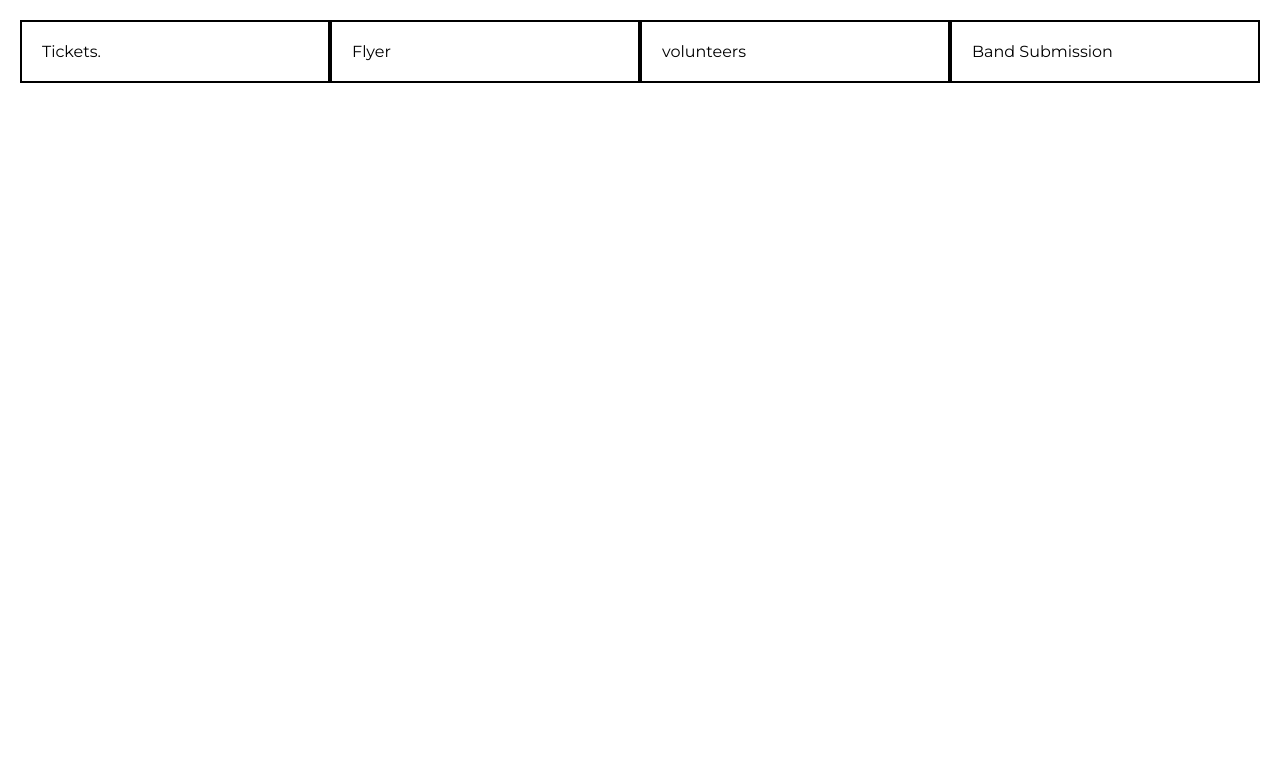
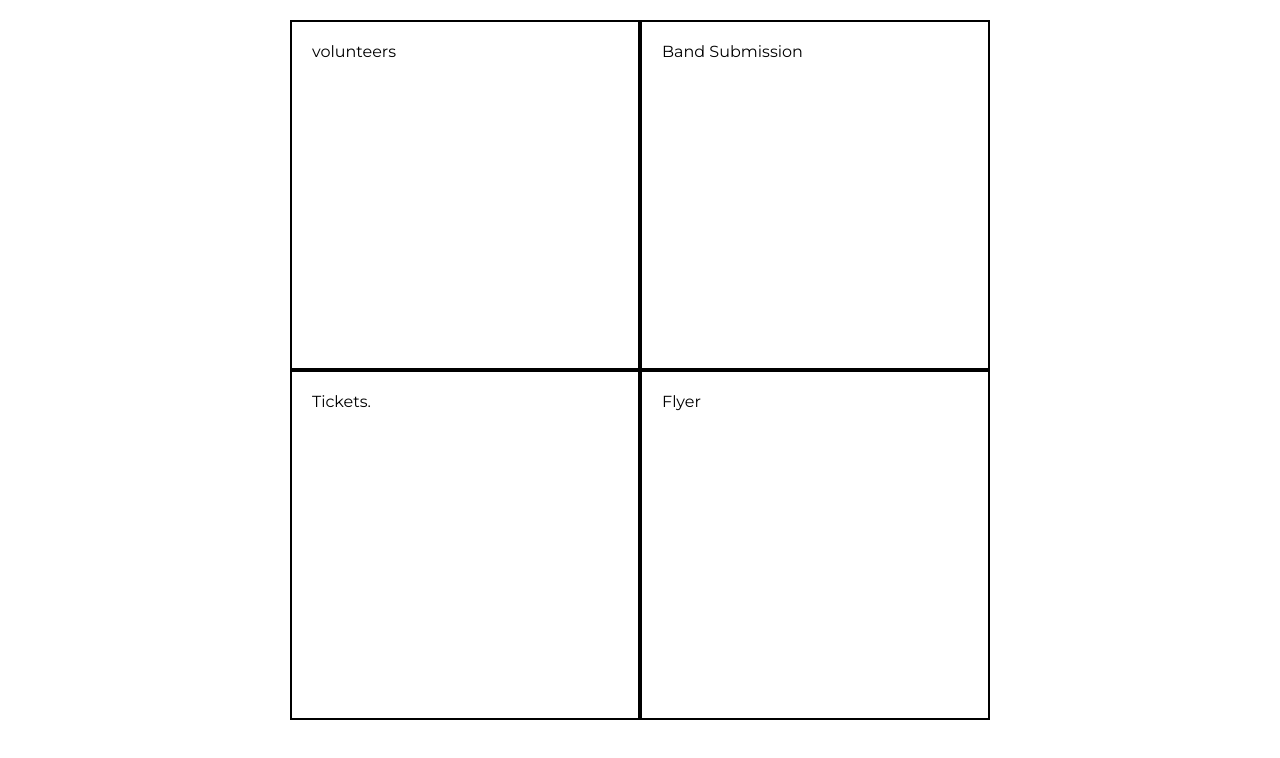
Before and after one commit to Slavi-Svec/react-components, a React (Create React App) app: page / in a window 1280 px wide. Shown: the top 758 px of the page. Built offline with nearby package versions, Linux system fonts and the light colour scheme.

Commit message:
Size the grid into 4 sections

```diff
--- a/src/Components/ReactGrid/ReactGrid.jsx
+++ b/src/Components/ReactGrid/ReactGrid.jsx
@@ -3,12 +3,16 @@ import './styles.css'
 
 const ReactGrid = () => {
   return (
-    <div class="flex-grid-fours">
-      <div className="col">Tickets.</div>
-      <div className="col">Flyer</div>
-      <div className="col">volunteers</div>
-      <div className="col">Band Submission</div>
-    </div>
+    <>
+      <div class="flex-grid-fours">
+        <div className="col">volunteers</div>
+        <div className="col">Band Submission</div>
+      </div>
+      <div class="flex-grid-fours">
+        <div className="col">Tickets.</div>
+        <div className="col">Flyer</div>
+      </div>
+    </>
   )
 }
 
--- a/src/Components/ReactGrid/styles.css
+++ b/src/Components/ReactGrid/styles.css
@@ -6,13 +6,14 @@
 }
 .flex-grid-fours {
   display: flex;
-  justify-content: space-between;
+  justify-content: center;
 }
 .flex-grid-fours .col {
-  width: 32%;
+  width: 350px;
+  height: 350px;
 }
 
-@media (max-width: 400px) {
+@media (max-width: 414px) {
   .flex-grid,
   .flex-grid-fours {
     display: block;
```
